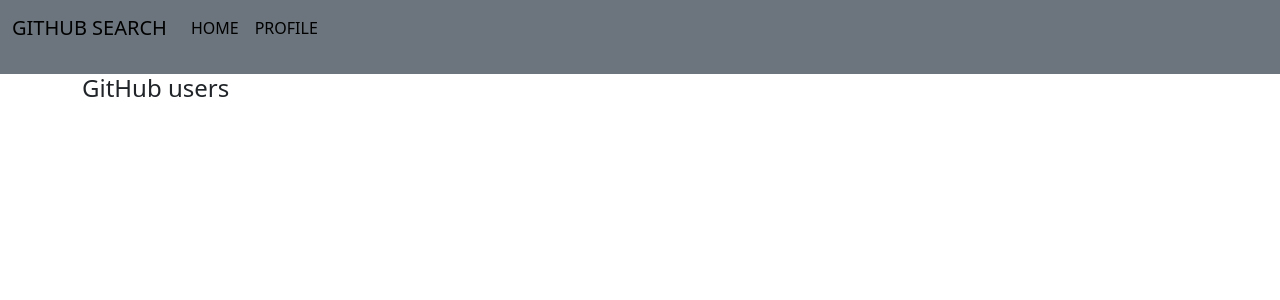
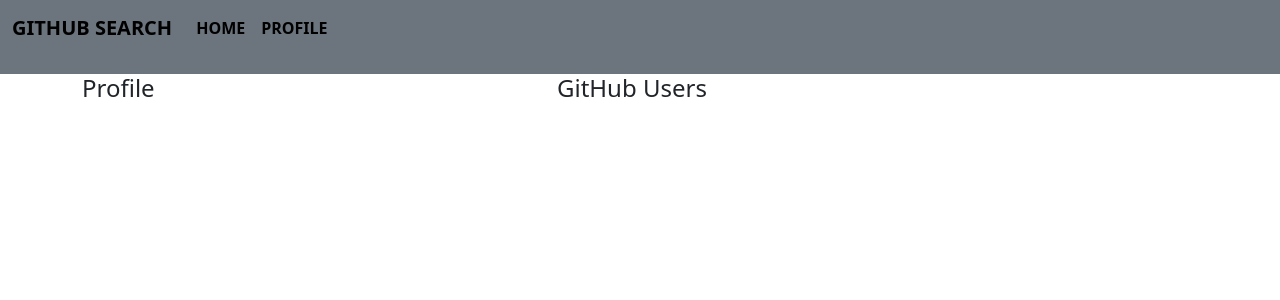
Before and after one commit to Kipkorir2017/GithubSearchProject, an Angular app: page /PROFILE in a window 1280 px wide. Shown: the top 300 px of the page. Built offline with nearby package versions, Linux system fonts and the light colour scheme.

Commit message:
add changes to the navbar

```diff
--- a/src/app/landing/landing.component.css
+++ b/src/app/landing/landing.component.css
@@ -7,5 +7,5 @@
 }
 body{
     font-family: 'Hina Mincho', serif;
-    font-size: 20px;
+    font-size: 25px;
 }
--- a/src/app/navbar/navbar.component.css
+++ b/src/app/navbar/navbar.component.css
@@ -8,5 +8,6 @@ nav{
 
     text-decoration: none;
     color: black;
+    font-weight: 900;
 
 }
--- a/src/app/profile/profile.component.html
+++ b/src/app/profile/profile.component.html
@@ -1,3 +1,10 @@
 <div class="container">
-    <h4>GitHub users</h4>
+    <div class="row">
+        <div class="col-md-5">
+            <h4>Profile</h4>
+        </div>
+        <div class="col-md-7">
+            <h4>GitHub Users</h4>
+        </div>
+    </div>
 </div>
```
